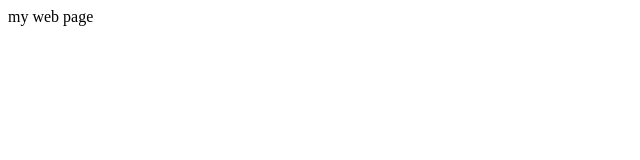
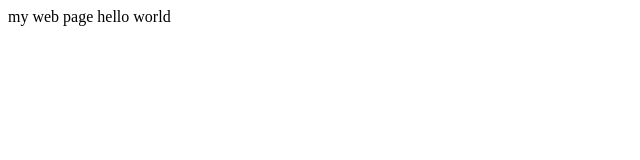
Before and after one commit to nerorama/lecture0, a plain HTML site: page hello2.html in a window 1280 px wide. Shown: the full height of the page, 0-640 px from the left. Drawn offline with Linux system fonts and the light colour scheme.

Commit message:
Update hello2.html

```diff
--- a/hello2.html
+++ b/hello2.html
@@ -3,5 +3,5 @@
 My Web page
 </title>
 </head>
-<body> my web page</body>
+<body> my web page hello world</body>
 </html>
```
